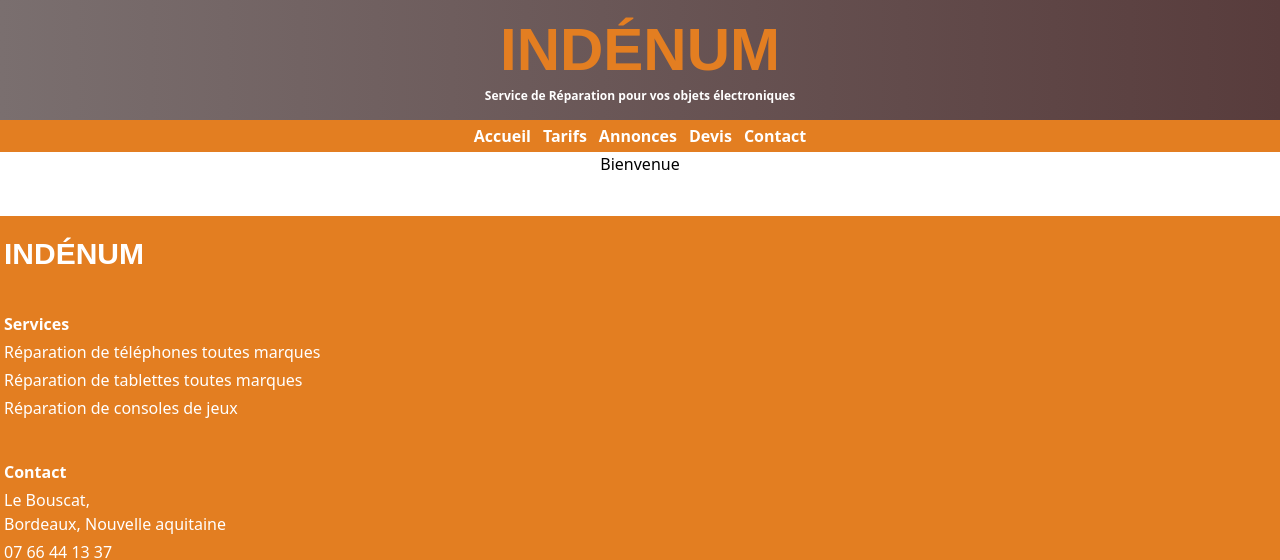
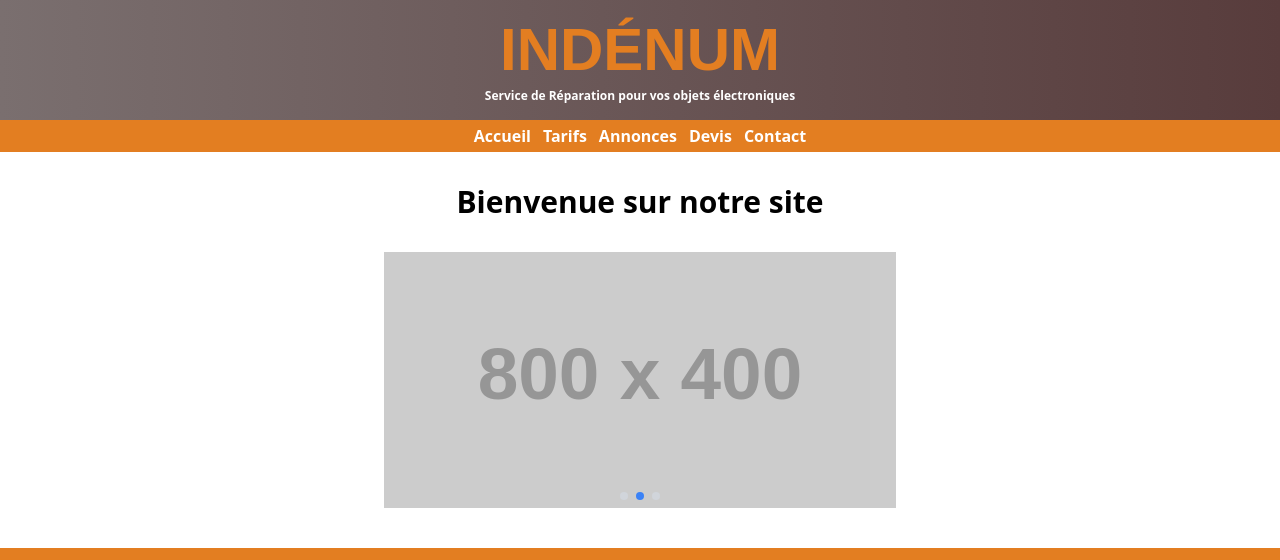
Before and after one commit to jo33200/indenum, a React (Vite) app: page / in a window 1280 px wide. Shown: the top 560 px of the page. Built offline with nearby package versions, Linux system fonts and the light colour scheme; a web font is replaced by a local one.

Commit message:
Refactor Home component to add Carousel and update page title

```diff
--- a/src/pages/home/home.jsx
+++ b/src/pages/home/home.jsx
@@ -1,9 +1,13 @@
-const Home = () => {
-    return (
-      <div>
-        <h1>Bienvenue</h1>
-      </div>
-    );
-  };
+import Carousel from '../../components/Carousel';
 
-  export default Home;
+const HomePage = () => {
+  return (
+    <div>
+      <h1 className="text-3xl font-bold text-center my-8">Bienvenue sur notre site</h1>
+      <Carousel />
+      {/* Autres contenus de la page d'accueil */}
+    </div>
+  );
+};
+
+export default HomePage;
```
